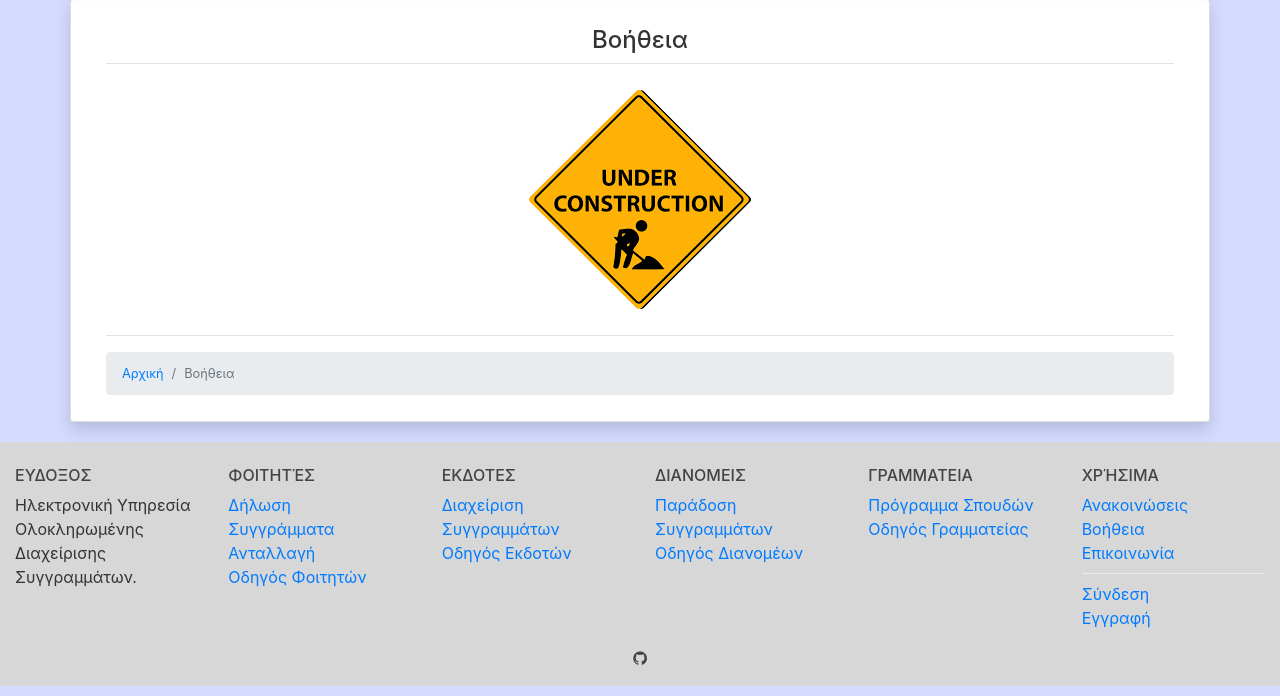
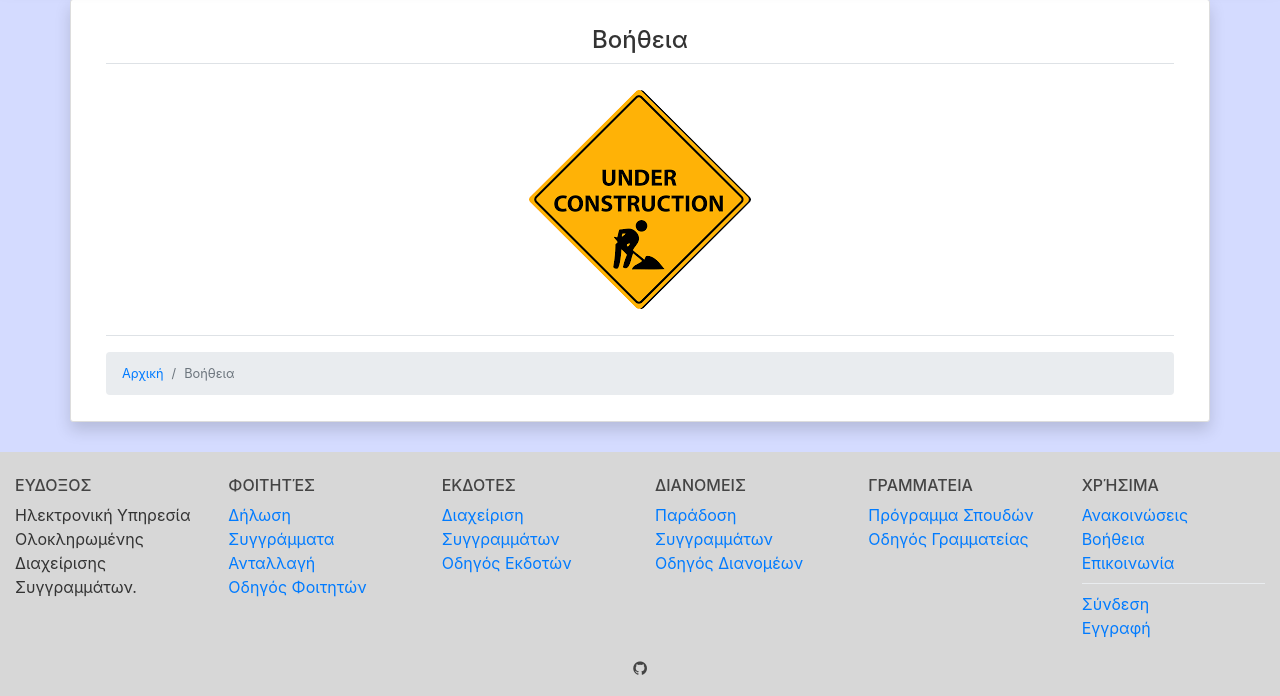
Before and after one commit to pelekoudasq/eudoxus, a Django app: page /about/ in a window 1280 px wide. Shown: the part 104-800 px from the top of the page. Run offline with Django 3.2, Linux system fonts and the light colour scheme; some libraries are stand-ins or nearby versions.

Commit message:
footer fixed

```diff
--- a/users/templates/users/base.html
+++ b/users/templates/users/base.html
@@ -108,7 +108,7 @@
 		{% endif %}
 		{% block content %}{% endblock %}
 	</main>
-	<footer class="page-footer font-small blue pt-4">
+	<footer class="page-footer font-small blue pt-4" style="position: fixed; width: 100%; bottom: 0;">
 		<div class="container-fluid text-center text-md-left">
 			<div class="row">
 				<div class="col-md-2 mt-md-0 mt-2">
```
